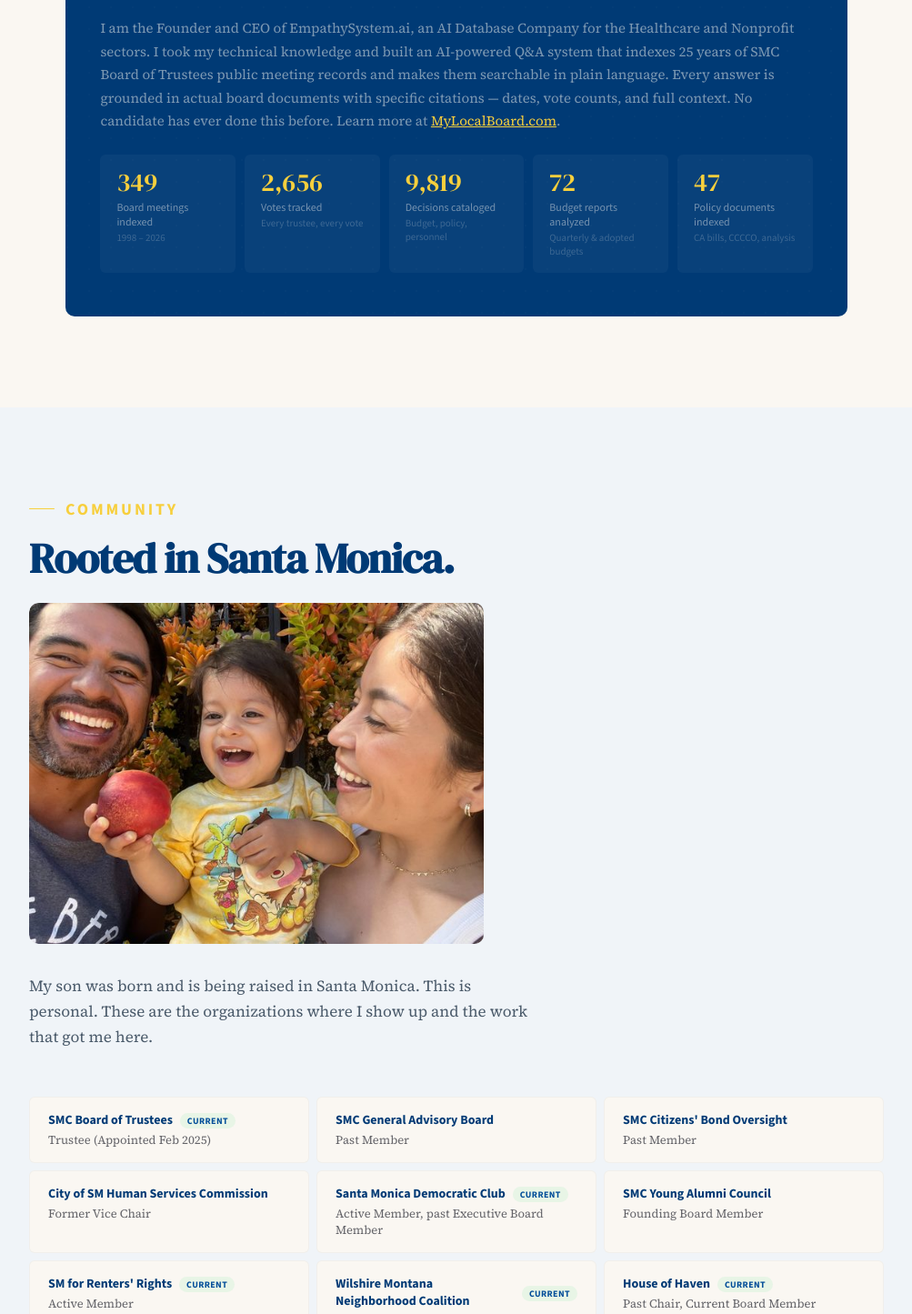
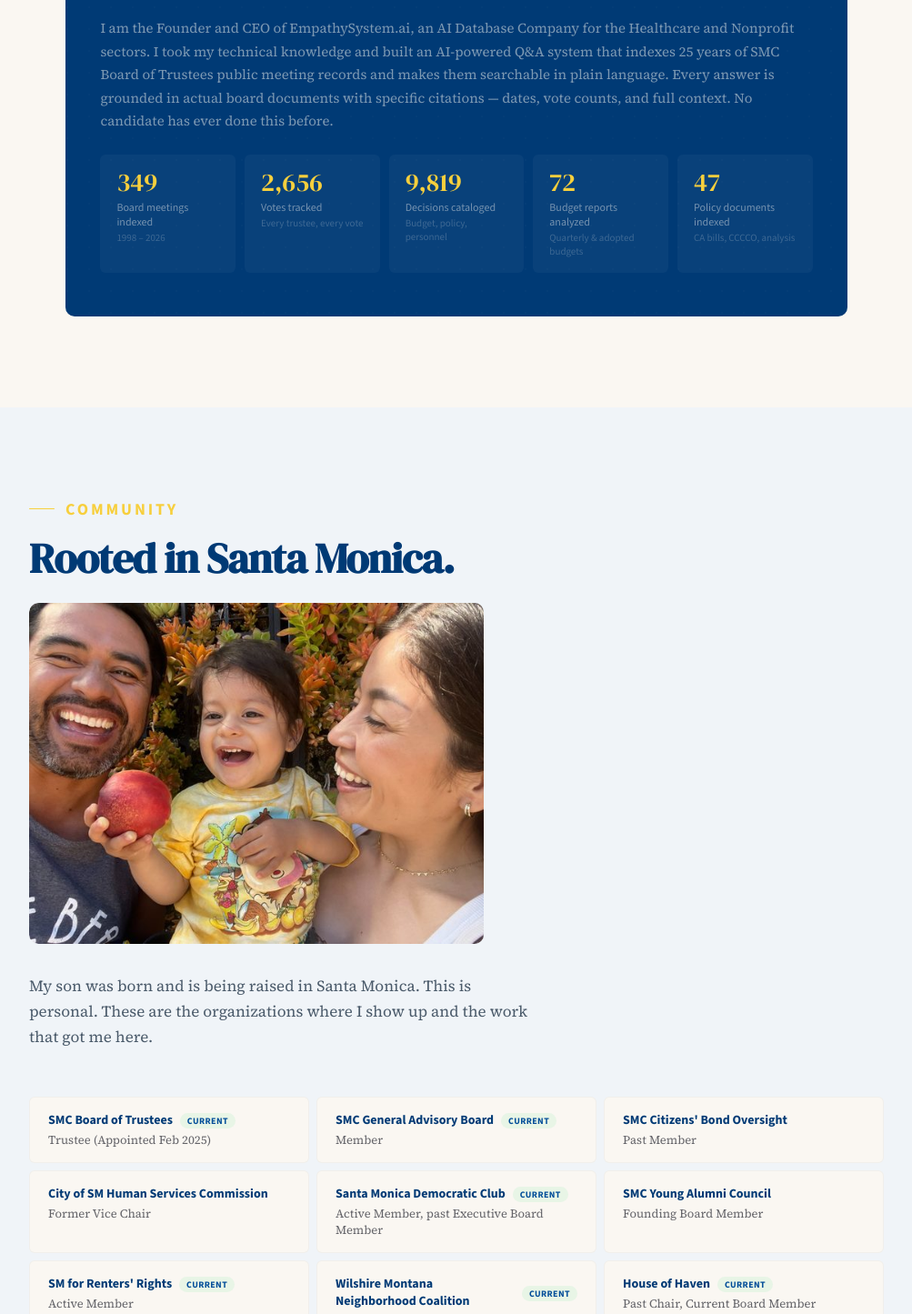
Before and after one commit to LBCplus/lbc4smc, a React (Vite) app: page / in a window 1280 px wide. Shown: the part 7751-9196 px from the top of the page at 91% size, without its empty margins (138-1141 px from the left). Built offline with nearby package versions, Linux system fonts and the light colour scheme.

Commit message:
Update General Advisory Board to current Member

```diff
--- a/src/App.jsx
+++ b/src/App.jsx
@@ -478,7 +478,6 @@ function Record() {
               public meeting records and makes them searchable in plain language. Every answer is
               grounded in actual board documents with specific citations — dates, vote
               counts, and full context. No candidate has ever done this before.
-              Learn more at <a href="https://mylocalboard.com" target="_blank" rel="noopener" style={{ color: "#F7CF3D" }}>MyLocalBoard.com</a>.
             </p>
 
             <div className="record-stats">
@@ -507,7 +506,7 @@ function Community() {
   const [ref, vis] = useInView();
   const roles = [
     { org: "SMC Board of Trustees", role: "Trustee (Appointed Feb 2025)", c: true },
-    { org: "SMC General Advisory Board", role: "Past Member", c: false },
+    { org: "SMC General Advisory Board", role: "Member", c: true },
     { org: "SMC Citizens' Bond Oversight", role: "Past Member", c: false },
     { org: "City of SM Human Services Commission", role: "Former Vice Chair", c: false },
     { org: "Santa Monica Democratic Club", role: "Active Member, past Executive Board Member", c: true },
```
